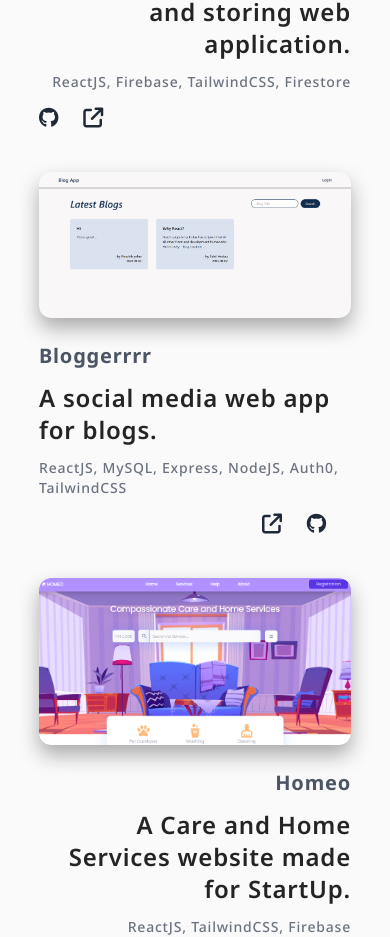
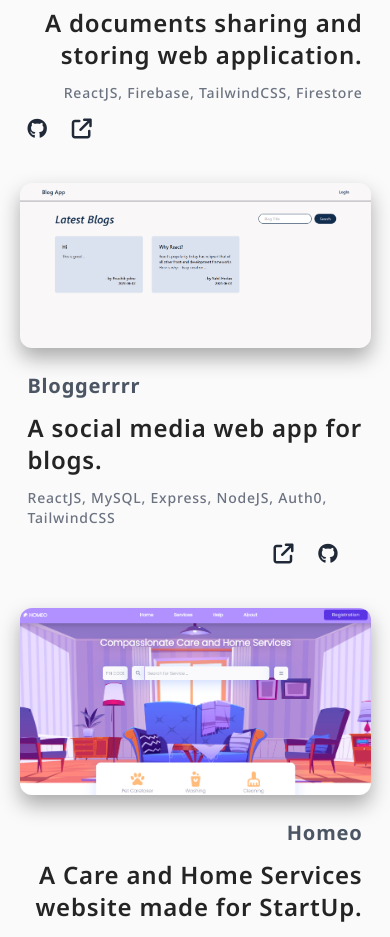
Before and after one commit to sahilhedau49/portfolio-v1, a React (Vite) app: page / in a window 390 px wide. Shown: the part 2347-3284 px from the top of the page. Built offline with nearby package versions, Linux system fonts and the light colour scheme; no server answers.

Commit message:
UI updated

```diff
--- a/src/Components/Project.jsx
+++ b/src/Components/Project.jsx
@@ -3,14 +3,14 @@ import React from "react";
 const Project = ({ image, name, desc, tags, deployedUrl, githubUrl }) => {
   return (
     <div className="my-20 flex md:flex-col gap-10 w-[100%] md:my-10 md:gap-6">
-      <div className="w-[60%] rounded-xl project overflow-hidden md:w-full">
+      <div className="w-[60%] rounded-xl md:rounded-md project overflow-hidden md:w-full">
         <img
           className="rounded-xl project-img"
           src={image}
           alt="NoteHub Link"
         />
       </div>
-      <div className="flex flex-col place-content-center w-[40%] tracking-wider md:w-full">
+      <div className="flex flex-col place-content-center w-[40%] tracking-wider md:px-2 md:w-full">
         <h3 className="text-2xl font-bold mb-3 text-gray-600 md:text-xl">
           {name}
         </h3>
--- a/src/Components/Project2.jsx
+++ b/src/Components/Project2.jsx
@@ -3,7 +3,7 @@ import React from "react";
 const Project2 = ({ image, name, desc, tags, deployedUrl, githubUrl }) => {
   return (
     <div className="my-20 text-right flex md:flex-col-reverse gap-10 md:gap-6 w-[100%] md:my-10">
-      <div className="flex flex-col place-content-center w-[40%] tracking-wider md:w-full">
+      <div className="flex flex-col place-content-center w-[40%] tracking-wider md:px-2 md:w-full">
         <h3 className="text-2xl font-bold mb-3 text-gray-600 md:text-xl">
           {name}
         </h3>
@@ -28,7 +28,7 @@ const Project2 = ({ image, name, desc, tags, deployedUrl, githubUrl }) => {
           </a>
         </div>
       </div>
-      <div className="w-[60%] rounded-xl project overflow-hidden md:w-full">
+      <div className="w-[60%] md:rounded-md rounded-xl project overflow-hidden md:w-full">
         <img
           className="rounded-xl project-img"
           src={image}
--- a/src/Components/ProjectSection.jsx
+++ b/src/Components/ProjectSection.jsx
@@ -13,7 +13,7 @@ const ProjectSection = () => {
   return (
     <>
       <div id="projects" className="flex my-20 pt-10 md:pt-0">
-        <div className="w-[70%] m-auto md:w-[80%]">
+        <div className="w-[70%] m-auto md:w-[90%]">
           <div className="text-center mb-10">
             <Reveal>
               <h1 className="text-3xl font-bold uppercase tracking-wide md:text-2xl">
```
